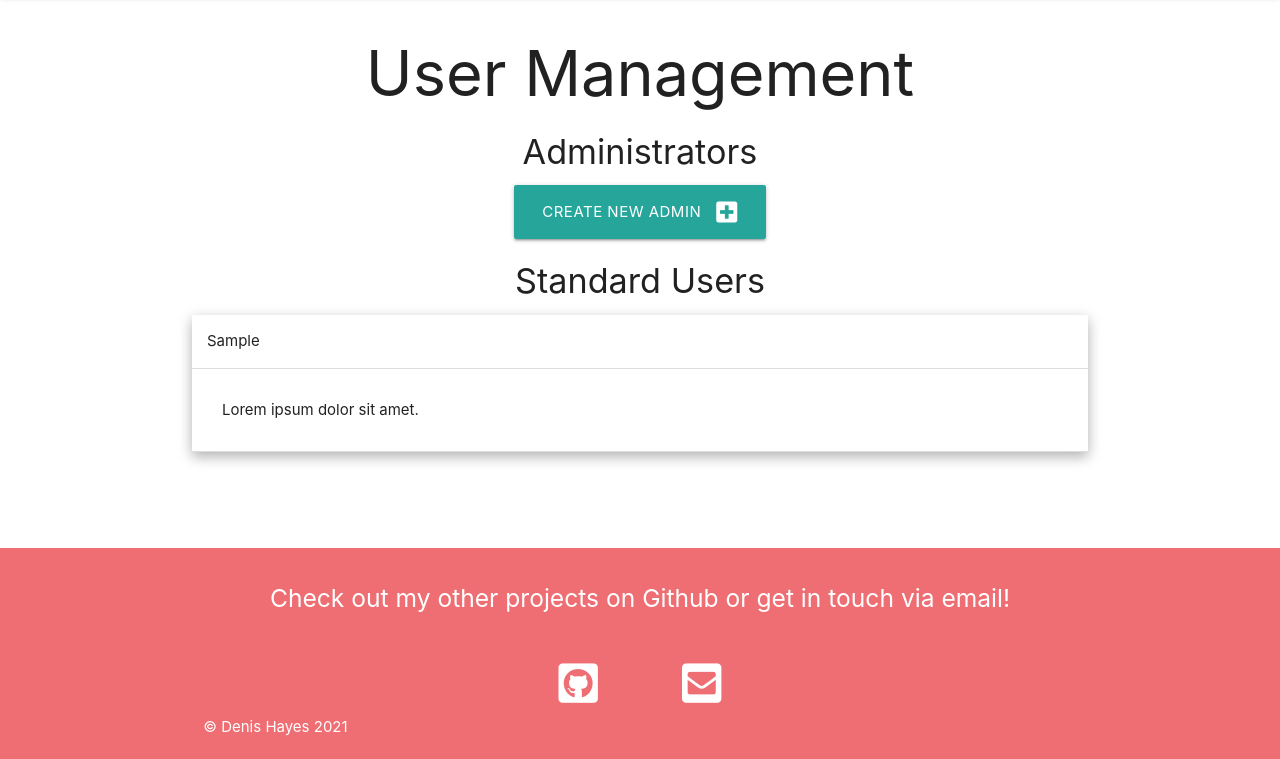
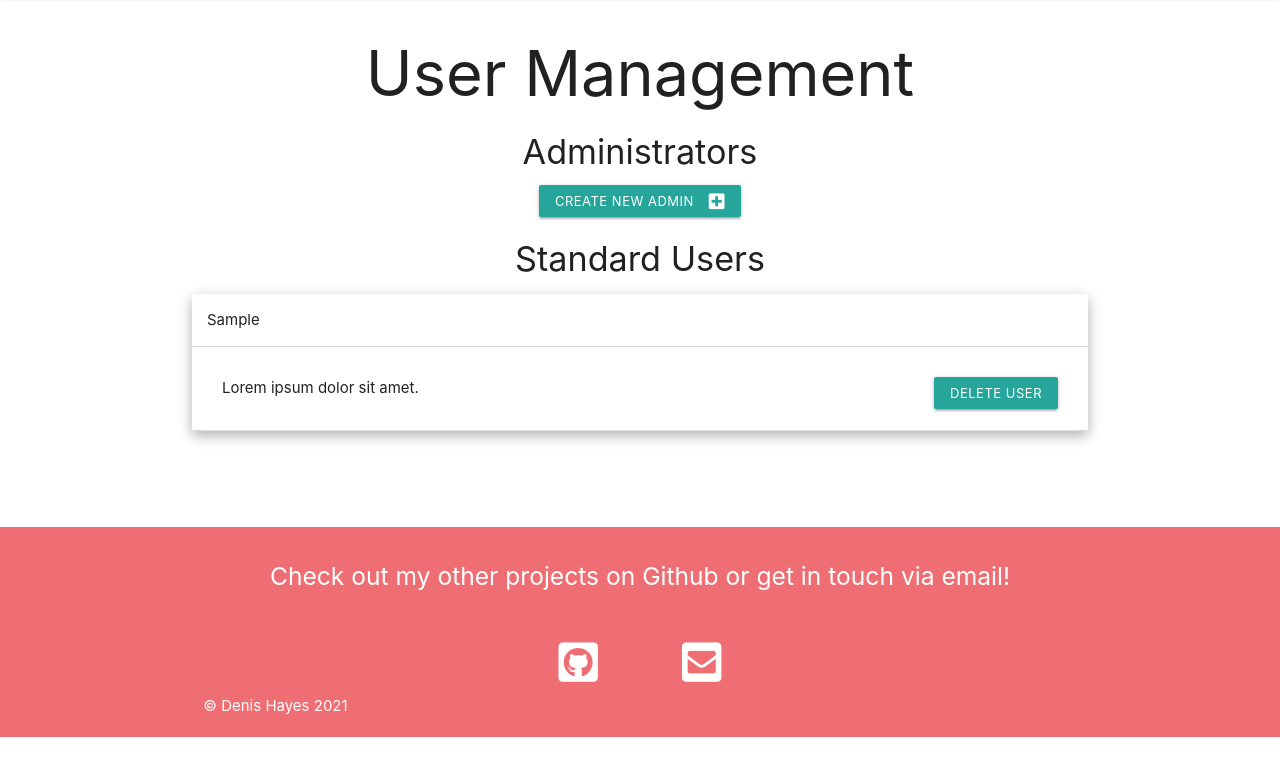
Before and after one commit to DHayes23/Flashcards, a Flask app: page /user_management in a window 1280 px wide, after a click that opens the changed part. Shown: the part 67-826 px from the top of the page. After the commit the page ends 804 px from the top, so only its background shows below. Run offline with Flask 2, Linux system fonts and the light colour scheme; a database or web service that is not in the repository returns one stand-in record (values such as "Sample title"); some libraries are stand-ins or nearby versions.

Commit message:
Add delete user functionality

```diff
--- a/app.py
+++ b/app.py
@@ -155,6 +155,16 @@ def user_management():
     return render_template("user_management.html", users=users)
 
 
+@app.route("/admin_delete_user/<user_id>")
+def admin_delete_user(user_id):
+    users = list(mongo.db.users.find())
+    mongo.db.users.remove({"_id": ObjectId(user_id)})
+    flash("User Deleted")
+
+    return redirect(url_for("user_management", users=users))
+
+
+
 if __name__ == "__main__":
     app.run(host=os.environ.get("IP"),
             port=int(os.environ.get("PORT")),
--- a/templates/user_management.html
+++ b/templates/user_management.html
@@ -6,7 +6,7 @@
 <section class="container">
         <h4 class="center-align">Administrators</h4>
         <div class="center-align">
-            <a href="#" class="waves-effect waves-light btn-large">Create
+            <a href="#" class="waves-effect waves-light btn-small">Create
                 New Admin<i class="fas fa-plus-square right"></i></a>
         </div>
         <ul class="collapsible popout">
@@ -26,7 +26,7 @@
                 {% if not user.is_admin %}
                     <li>
                         <div class="collapsible-header">{{ user.username|title }}</div>
-                        <div class="collapsible-body"><span>Lorem ipsum dolor sit amet.</span></div>
+                        <div class="collapsible-body"><span>Lorem ipsum dolor sit amet.</span><a href="{{ url_for('admin_delete_user', user_id=user._id) }}" class="btn-small right">Delete User</a></div>
                     </li>
                 {% endif %}
             {% endfor %}
```
